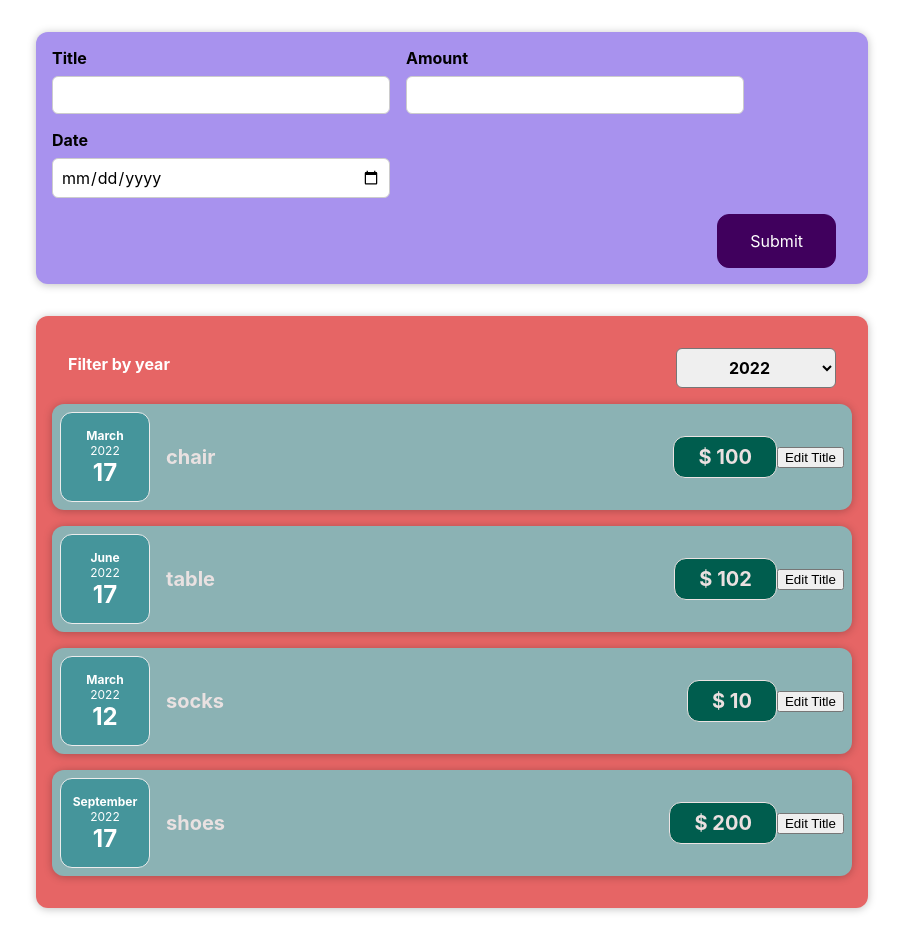
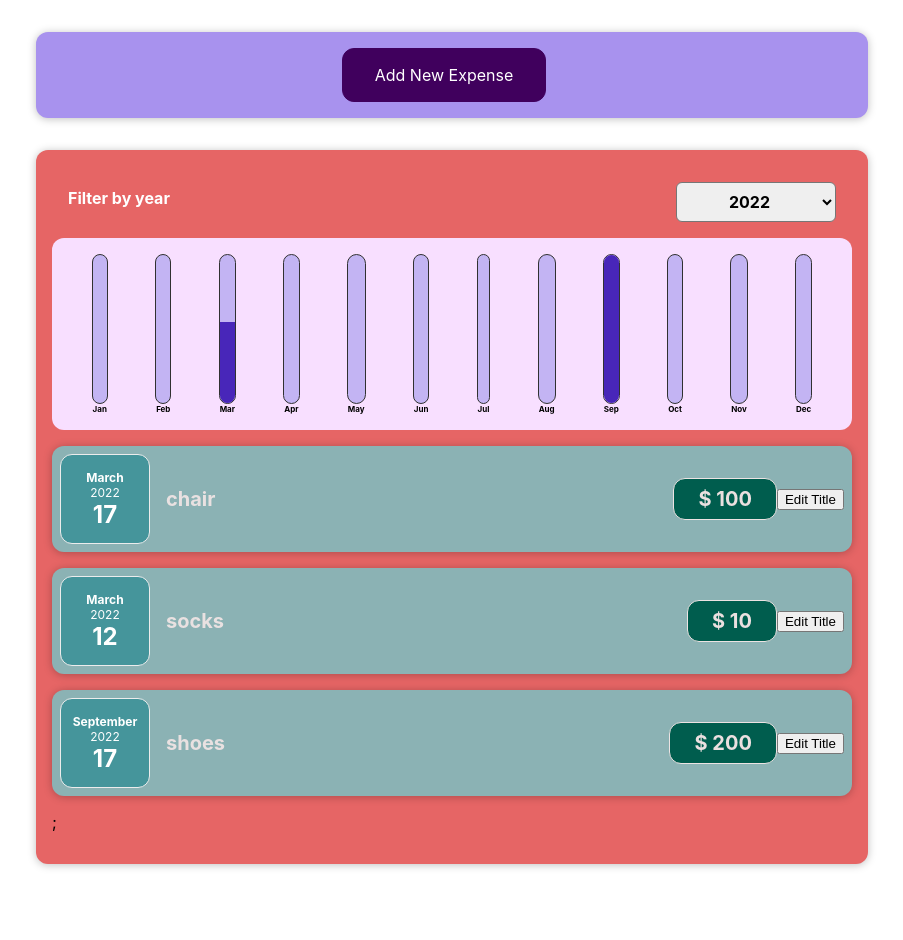
Before and after one commit to Shrey03/ExpenseTracker, a React (Create React App) app: page / in a window 1280 px wide. Shown: the whole page, without its empty margins (188-1091 px from the left). After the commit the page ends 896 px from the top, so only its background shows below. Built offline with nearby package versions, Linux system fonts and the light colour scheme.

Commit message:
Final Commit for Expense Tracker

```diff
--- a/src/App.js
+++ b/src/App.js
@@ -1,9 +1,8 @@
+import React, { useState } from "react";
 import Expenses from "./components/Expenses/Expenses";
 import NewExpense from "./components/NewExpense/NewExpense";
 
-const App = () => {
-  // create expense array
-  const expenses = [
+const dummyData = [
   {
     id: "e1",
     title: "chair",
@@ -14,7 +13,7 @@
     id: "e2",
     title: "table",
     amount: 102,
-      date: new Date(2022, 5, 17),
+    date: new Date(2019, 5, 17),
   },
   {
     id: "e3",
@@ -30,9 +29,15 @@
   },
 ];
 
+const App = () => {
+  // create expense array
+  // using state , first we took the constant array out of the component and set as dummyData and then latter we setExpenses as new expense which we add via form and added prevExpenses
+  const [expenses, setExpenses] = useState(dummyData);
+
   const addExpenseHandler = (expense) => {
-    console.log("IN APP.js");
-    console.log(expense);
+    setExpenses((prevExpenses) => {
+      return [expense, ...prevExpenses];
+    });
   };
 
   return (
--- /dev/null
+++ b/src/components/Chart/Chart.css
@@ -0,0 +1,9 @@
+.chart {
+  padding: 1rem;
+  border-radius: 12px;
+  background-color: #f8dfff;
+  text-align: center;
+  display: flex;
+  justify-content: space-around;
+  height: 10rem;
+}
--- /dev/null
+++ b/src/components/Chart/Chart.js
@@ -0,0 +1,22 @@
+import "./Chart.css";
+import "./ChartBar";
+import ChartBar from "./ChartBar";
+
+const Chart = (props) => {
+  const dataPointValues = props.dataPoints.map((dataPoint) => dataPoint.value);
+  const totalMaximum = Math.max(...dataPointValues);
+  return (
+    <div className="chart">
+      {props.dataPoints.map((dataPoint) => (
+        <ChartBar
+          key={dataPoint.label}
+          value={dataPoint.value}
+          maxValue={totalMaximum}
+          label={dataPoint.label}
+        />
+      ))}
+    </div>
+  );
+};
+
+export default Chart;
--- /dev/null
+++ b/src/components/Chart/ChartBar.css
@@ -0,0 +1,30 @@
+.chart-bar {
+  height: 100%;
+  display: flex;
+  flex-direction: column;
+  align-items: center;
+}
+
+.chart-bar__inner {
+  height: 100%;
+  width: 100%;
+  border: 1px solid #313131;
+  border-radius: 12px;
+  background-color: #c3b4f3;
+  overflow: hidden;
+  display: flex;
+  flex-direction: column;
+  justify-content: flex-end;
+}
+
+.chart-bar__fill {
+  background-color: #4826b9;
+  width: 100%;
+  transition: all 0.3s ease-out;
+}
+
+.chart-bar__label {
+  font-weight: bold;
+  font-size: 0.5rem;
+  text-align: center;
+}
--- /dev/null
+++ b/src/components/Chart/ChartBar.js
@@ -0,0 +1,21 @@
+import "./ChartBar.css";
+const ChartBar = (props) => {
+  let barFillHeight = "0%";
+
+  if (props.maxValue > 0) {
+    barFillHeight = Math.round((props.value / props.maxValue) * 100) + "%";
+  }
+  return (
+    <div className="chart-bar">
+      <div className="chart-bar__inner">
+        <div
+          className="chart-bar__fill"
+          style={{ height: barFillHeight }}
+        ></div>
+      </div>
+      <div className="chart-bar__label">{props.label}</div>
+    </div>
+  );
+};
+
+export default ChartBar;
--- a/src/components/Expenses/ExpenseItem.js
+++ b/src/components/Expenses/ExpenseItem.js
@@ -17,7 +17,7 @@
     <Card className="expense-item">
       <ExpenseDate date={props.date}></ExpenseDate>
       <div className="expense-item__description">
-        <h2>{title}</h2>
+        <h2>{props.title}</h2>
         <div className="expense-item__price">$ {props.amount}</div>
       </div>
       <button onClick={clickHandler}>Edit Title</button>
--- a/src/components/Expenses/Expenses.js
+++ b/src/components/Expenses/Expenses.js
@@ -1,13 +1,39 @@
 import React, { useState } from "react";
 import Card from "../UI/Card";
+import ExpensesChart from "./ExpensesChart";
 import ExpensesFilter from "./ExpensesFilter";
-import ExpenseItem from "./ExpenseItem";
 import "./Expenses.css";
+import ExpenseList from "./ExpensesList";
 const Expenses = (props) => {
   const [filteredYear, setFilteredYear] = useState("2022");
   const filterChangeHandler = (selectedYear) => {
     setFilteredYear(selectedYear);
   };
+  // addding filter to show only expenses of the selected year without deleting or removing other expenses
+  const filteredExpenses = props.items.filter((expense) => {
+    return expense.date.getFullYear().toString() === filteredYear;
+  });
+
+  // ADDING ALTERNATE AND EASY WAY TO ADD CONDITIONS
+  // FIRST WE WILL CREATE VARIABLE WHICH WILL STORE TEXT CONTENT OF HTML WHICH WILL RENDER AND IT WILL CHANGE IF SOME CONDITIONS ARE MATCHED
+  // I AM NOT REMOVING ANOTHER METHOD FO RJUST FUTURE REFERENCE
+  // let expensesContent = (
+  //   <h2>
+  //     <b>Ooopss!! No Expenses are found!!</b>
+  //   </h2>
+  // );
+  // // now we will add condition using IF
+  // if (filteredExpenses.length > 0) {
+  //   expensesContent = filteredExpenses.map((expense) => (
+  //     <ExpenseItem
+  //       key={expense.id}
+  //       title={expense.title}
+  //       amount={expense.amount}
+  //       date={expense.date}
+  //     />
+  //   ));
+  // }
+  // Moved above code to new file ExpenseList.js for beter refactoring
   return (
     <div>
       <Card className="expenses">
@@ -15,14 +41,33 @@
           selected={filteredYear}
           onChangeFilter={filterChangeHandler}
         ></ExpensesFilter>
+        <ExpensesChart expenses={filteredExpenses} />
         {/* THIS METHOD CREATES ALL THE EXPENSE ITEMS DYNAMICALLY BY MAP() , TAKING AN ARRAY EXPENSE FROM PARENT COMPONENT APP.JS , using ITEMS */}
-        {props.items.map((expense) => (
-          <ExpenseItem
-            title={expense.title}
-            amount={expense.amount}
-            date={expense.date}
-          />
-        ))}
+        {/* Previosuly this was props.item instead of filteredExpenses before adding filter  */}
+
+        {/* now added condition that if there is no data in filteredExpenses then it will show some some messages otherwise it will render the data.  */}
+
+        {/* {filteredExpenses.length === 0 ? (
+          <h2>
+            <b>Ooopss!! No Expenses are found!! </b>
+          </h2>
+        ) : (
+          filteredExpenses.map((expense) => (
+            <ExpenseItem
+              key={expense.id}
+              title={expense.title}
+              amount={expense.amount}
+              date={expense.date}
+            />
+          ))
+        )} */}
+
+        {/* Now here we will just add the constant which we added */}
+
+        {/* {expensesContent} */}
+        {/* So as we moved list into different componenet we will comment this one and add ExpenseList.js */}
+        <ExpenseList items={filteredExpenses} />
+
         {/* THIS WORKS SAME AS ABOVE METHOD < IT IS JUST THAT IT'S HARDCODED, IN THIS WE ARE ADDING MANUALLY ALL THE ITEMS ONE by ONE WHICH IS NOT THE GOOD APPROACH, THIS IS STATIC */}
         {/* <ExpenseItem
           title={props.items[0].title}
--- /dev/null
+++ b/src/components/Expenses/ExpensesChart.js
@@ -0,0 +1,24 @@
+import Chart from "../Chart/Chart";
+const ExpensesChart = (props) => {
+  const chartDataPoints = [
+    { label: "Jan", value: 0 },
+    { label: "Feb", value: 0 },
+    { label: "Mar", value: 0 },
+    { label: "Apr", value: 0 },
+    { label: "May", value: 0 },
+    { label: "Jun", value: 0 },
+    { label: "Jul", value: 0 },
+    { label: "Aug", value: 0 },
+    { label: "Sep", value: 0 },
+    { label: "Oct", value: 0 },
+    { label: "Nov", value: 0 },
+    { label: "Dec", value: 0 },
+  ];
+  for (const expense of props.expenses) {
+    const expenseMonth = expense.date.getMonth();
+    chartDataPoints[expenseMonth].value += expense.amount;
+  }
+  return <Chart dataPoints={chartDataPoints}></Chart>;
+};
+
+export default ExpensesChart;
--- /dev/null
+++ b/src/components/Expenses/ExpensesList.css
@@ -0,0 +1,9 @@
+.expenses-list {
+  list-style: none;
+  padding: 0;
+}
+
+.expenses-list__fallback {
+  color: white;
+  text-align: center;
+}
--- /dev/null
+++ b/src/components/Expenses/ExpensesList.js
@@ -0,0 +1,26 @@
+import "./ExpensesList.css";
+import ExpenseItem from "./ExpenseItem";
+const ExpenseList = (props) => {
+  if (props.items.length === 0) {
+    return (
+      <h2 className="expenses-list__fallback">
+        <b>Ooopss!! No Expenses are found!!</b>{" "}
+      </h2>
+    );
+  }
+  return (
+    <ul className="expenses-list">
+      {props.items.map((expense) => (
+        <ExpenseItem
+          key={expense.id}
+          title={expense.title}
+          amount={expense.amount}
+          date={expense.date}
+        />
+      ))}
+      ;
+    </ul>
+  );
+};
+
+export default ExpenseList;
--- a/src/components/NewExpense/ExpenseForm.js
+++ b/src/components/NewExpense/ExpenseForm.js
@@ -23,7 +23,7 @@
 
     const expenseData = {
       title: enteredTitle,
-      amount: enteredAmount,
+      amount: +enteredAmount,
       date: new Date(enteredDate),
     };
 
@@ -66,7 +66,11 @@
           ></input>
         </div>
       </div>
+
       <div className="new-expense__actions">
+        <button type="button" onClick={props.onCancel}>
+          Cancel{" "}
+        </button>
         <button type="submit">Submit </button>
       </div>
     </form>
--- a/src/components/NewExpense/NewExpense.js
+++ b/src/components/NewExpense/NewExpense.js
@@ -1,7 +1,10 @@
+import React, { useState } from "react";
 import "./NewExpense.css";
 import ExpenseForm from "./ExpenseForm";
 
 const NewExpense = (props) => {
+  const [isEditing, setEditing] = useState(false);
+
   const saveExpenseDataHandler = (enteredExpenseData) => {
     const expenseData = {
       ...enteredExpenseData,
@@ -10,11 +13,26 @@
 
     //this onAddExpense is listening from the parent componenet APP.js , this will help the data to get from child component to parent
     props.onAddExpense(expenseData);
+    setEditing(false);
+  };
+  const startEditingHandler = () => {
+    setEditing(true);
+  };
+  const stopEditingHandler = () => {
+    setEditing(false);
   };
 
   return (
     <div className="new-expense">
-      <ExpenseForm onSaveExpenseData={saveExpenseDataHandler} />
+      {!isEditing && (
+        <button onClick={startEditingHandler}>Add New Expense</button>
+      )}
+      {isEditing && (
+        <ExpenseForm
+          onSaveExpenseData={saveExpenseDataHandler}
+          onCancel={stopEditingHandler}
+        />
+      )}
     </div>
   );
 };
```
Lines whose indentation alone changed are shown as unchanged.
